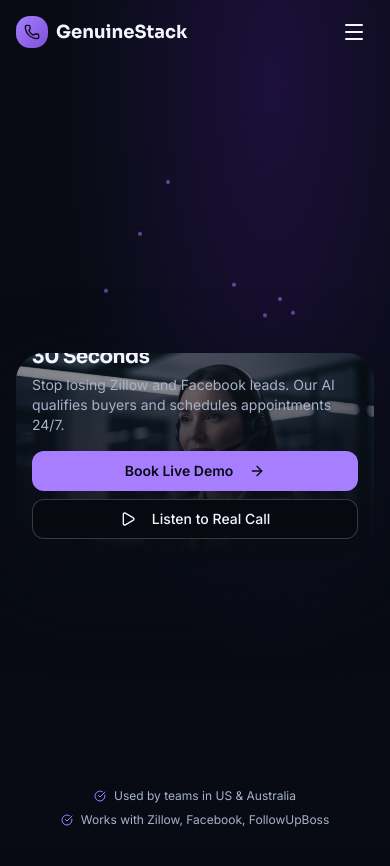
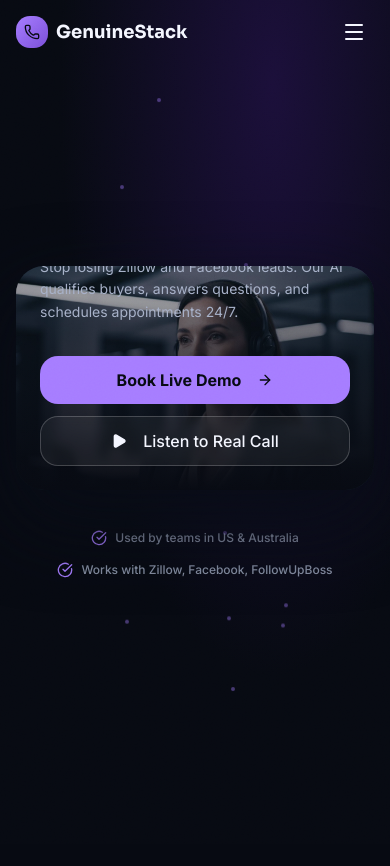
Before and after one commit to hamzaparvez-dev/voice-ai-landing-page, a React (Vite) app: page / in a window 390 px wide. Shown: the top 866 px of the page. Built offline with nearby package versions, Linux system fonts and the light colour scheme.

Commit message:
Refactor Hero component and remove animations
Refactor Hero component by removing GSAP animations and updating layout styles.

```diff
--- a/src/sections/Hero.tsx
+++ b/src/sections/Hero.tsx
@@ -1,127 +1,11 @@
-import { useEffect, useRef, useLayoutEffect } from 'react';
-import { gsap } from 'gsap';
-import { ScrollTrigger } from 'gsap/ScrollTrigger';
+import { useRef } from 'react';
 import { Button } from '@/components/ui/button';
 import { ArrowRight, Play, CheckCircle } from 'lucide-react';
-
-gsap.registerPlugin(ScrollTrigger);
 
 const CALENDLY_LINK = 'https://calendly.com/genuinestack/new-meeting';
 
 export default function Hero() {
   const sectionRef = useRef<HTMLElement>(null);
-  const cardRef = useRef<HTMLDivElement>(null);
-  const headlineRef = useRef<HTMLDivElement>(null);
-  const subheadlineRef = useRef<HTMLParagraphElement>(null);
-  const ctaRef = useRef<HTMLDivElement>(null);
-  const badgesRef = useRef<HTMLDivElement>(null);
-  const particlesRef = useRef<HTMLDivElement>(null);
-
-  // Auto-play entrance animation
-  useEffect(() => {
-    const ctx = gsap.context(() => {
-      const tl = gsap.timeline({ defaults: { ease: 'power3.out' } });
-
-      // Card entrance
-      tl.fromTo(cardRef.current,
-        { y: '18vh', scale: 0.92, opacity: 0 },
-        { y: 0, scale: 1, opacity: 1, duration: 0.9 }
-      );
-
-      // Headline words stagger
-      const words = headlineRef.current?.querySelectorAll('.word');
-      if (words) {
-        tl.fromTo(words,
-          { y: 40, opacity: 0 },
-          { y: 0, opacity: 1, stagger: 0.06, duration: 0.6 },
-          '-=0.5'
-        );
-      }
-
-      // Subheadline
-      tl.fromTo(subheadlineRef.current,
-        { y: 18, opacity: 0 },
-        { y: 0, opacity: 1, duration: 0.5 },
-        '-=0.3'
-      );
-
-      // CTAs
-      tl.fromTo(ctaRef.current,
-        { y: 18, opacity: 0 },
-        { y: 0, opacity: 1, duration: 0.5 },
-        '-=0.3'
-      );
-
-      // Badges
-      tl.fromTo(badgesRef.current,
-        { y: 20, opacity: 0 },
-        { y: 0, opacity: 1, duration: 0.5 },
-        '-=0.3'
-      );
-
-      // Particles
-      const particles = particlesRef.current?.querySelectorAll('.particle');
-      if (particles) {
-        tl.fromTo(particles,
-          { scale: 0, opacity: 0 },
-          { scale: 1, opacity: 0.9, stagger: 0.02, duration: 0.4 },
-          '-=0.5'
-        );
-      }
-    }, sectionRef);
-
-    return () => ctx.revert();
-  }, []);
-
-  // Scroll-driven exit animation
-  useLayoutEffect(() => {
-    const ctx = gsap.context(() => {
-      const scrollTl = gsap.timeline({
-        scrollTrigger: {
-          trigger: sectionRef.current,
-          start: 'top top',
-          end: '+=130%',
-          pin: true,
-          scrub: 0.6,
-          onLeaveBack: () => {
-            // Reset all elements to visible when scrolling back
-            gsap.set(cardRef.current, { x: 0, scale: 1, opacity: 1 });
-            gsap.set(headlineRef.current, { x: 0, opacity: 1 });
-            gsap.set(ctaRef.current, { y: 0, opacity: 1 });
-            gsap.set(badgesRef.current, { y: 0, opacity: 1 });
-          }
-        }
-      });
-
-      // EXIT phase (70% - 100%)
-      scrollTl.fromTo(cardRef.current,
-        { x: 0, scale: 1, opacity: 1 },
-        { x: '-28vw', scale: 0.86, opacity: 0.25, ease: 'power2.in' },
-        0.7
-      );
-
-      scrollTl.fromTo(headlineRef.current,
-        { x: 0, opacity: 1 },
-        { x: '-10vw', opacity: 0, ease: 'power2.in' },
-        0.7
-      );
-
-      scrollTl.fromTo(ctaRef.current,
-        { y: 0, opacity: 1 },
-        { y: '6vh', opacity: 0, ease: 'power2.in' },
-        0.75
-      );
-
-      scrollTl.fromTo(badgesRef.current,
-        { y: 0, opacity: 1 },
-        { y: '4vh', opacity: 0, ease: 'power2.in' },
-        0.75
-      );
-
-    }, sectionRef);
-
-    return () => ctx.revert();
-  }, []);
 
   const scrollToDemo = () => {
     const demoSection = document.querySelector('#demo');
@@ -135,30 +19,29 @@
   return (
     <section
       ref={sectionRef}
-      className="relative w-full h-screen bg-hero-gradient overflow-hidden z-10"
+      className="relative w-full min-h-screen bg-hero-gradient overflow-hidden z-10 flex flex-col items-center justify-center py-16"
     >
-      {/* Ambient particles inside card area */}
-      <div ref={particlesRef} className="absolute inset-0 pointer-events-none">
+      {/* Static Ambient particles - using CSS animations from index.css */}
+      <div className="absolute inset-0 pointer-events-none">
         {[...Array(15)].map((_, i) => (
           <div
             key={i}
-            className="particle absolute w-1 h-1 rounded-full bg-violet/60"
+            className="absolute w-1 h-1 rounded-full bg-violet/40 animate-float"
             style={{
-              left: `${20 + Math.random() * 60}%`,
-              top: `${20 + Math.random() * 50}%`,
-              animation: `float ${3 + Math.random() * 2}s ease-in-out infinite`,
-              animationDelay: `${Math.random() * 2}s`
+              left: `${10 + Math.random() * 80}%`,
+              top: `${10 + Math.random() * 80}%`,
+              animationDelay: `${Math.random() * 5}s`,
+              animationDuration: `${3 + Math.random() * 4}s`
             }}
           />
         ))}
       </div>
 
       {/* Main content container */}
-      <div className="relative w-full h-full flex items-center justify-center px-4 sm:px-6 lg:px-8 pt-16">
+      <div className="relative w-full max-w-7xl mx-auto px-4 sm:px-6 lg:px-8">
         {/* Hero Card */}
         <div
-          ref={cardRef}
-          className="relative w-full max-w-5xl aspect-[16/9] sm:aspect-[16/9] max-h-[520px] rounded-[28px] overflow-hidden shadow-card card-border-glow"
+          className="relative w-full max-w-5xl mx-auto aspect-[16/10] sm:aspect-[16/9] max-h-[600px] rounded-[28px] overflow-hidden shadow-card card-border-glow transition-all duration-1000 ease-out translate-y-0 opacity-100"
         >
           {/* Card background image */}
           <img
@@ -167,21 +50,21 @@
             className="absolute inset-0 w-full h-full object-cover"
           />
 
-          {/* Card overlay gradient - stronger on mobile */}
-          <div className="absolute inset-0 bg-gradient-to-t from-navy via-navy/70 to-navy/30 sm:bg-card-overlay" />
+          {/* Card overlay gradient */}
+          <div className="absolute inset-0 bg-gradient-to-t from-navy via-navy/70 to-navy/20 sm:bg-card-overlay" />
 
           {/* Card content */}
-          <div className="absolute inset-0 flex flex-col justify-end p-4 sm:p-6 lg:p-10">
+          <div className="absolute inset-0 flex flex-col justify-end p-6 sm:p-10 lg:p-14">
             {/* Micro label */}
-            <span className="font-mono text-[10px] sm:text-xs uppercase tracking-[0.12em] text-violet mb-2 sm:mb-4">
+            <span className="font-mono text-[10px] sm:text-xs uppercase tracking-[0.15em] text-violet-light mb-3">
               GenuineStack AI Voice Platform
             </span>
 
             {/* Headline */}
-            <div ref={headlineRef} className="mb-2 sm:mb-4">
-              <h1 className="font-heading font-bold text-xl sm:text-3xl lg:text-5xl xl:text-6xl text-text-primary leading-[1.05] tracking-tight">
+            <div className="mb-4">
+              <h1 className="font-heading font-bold text-2xl sm:text-4xl lg:text-5xl xl:text-6xl text-text-primary leading-[1.1] tracking-tight">
                 {headlineWords.map((word, i) => (
-                  <span key={i} className="word inline-block mr-[0.2em]">
+                  <span key={i} className="inline-block mr-[0.25em]">
                     {word}
                   </span>
                 ))}
@@ -189,15 +72,12 @@
             </div>
 
             {/* Subheadline */}
-            <p
-              ref={subheadlineRef}
-              className="text-sm sm:text-base lg:text-lg text-text-secondary max-w-xl mb-4 sm:mb-6"
-            >
-              Stop losing Zillow and Facebook leads. Our AI qualifies buyers and schedules appointments 24/7.
+            <p className="text-sm sm:text-base lg:text-lg text-text-secondary max-w-xl mb-8 leading-relaxed">
+              Stop losing Zillow and Facebook leads. Our AI qualifies buyers, answers questions, and schedules appointments 24/7.
             </p>
 
             {/* CTAs */}
-            <div ref={ctaRef} className="flex flex-col sm:flex-row gap-2 sm:gap-4">
+            <div className="flex flex-col sm:flex-row gap-3 sm:gap-4">
               <a
                 href={CALENDLY_LINK}
                 target="_blank"
@@ -206,38 +86,33 @@
               >
                 <Button
                   size="lg"
-                  className="w-full sm:w-auto bg-violet hover:bg-violet-dark text-navy font-semibold px-4 sm:px-6 lg:px-8 text-sm sm:text-base"
+                  className="w-full sm:w-auto bg-violet hover:bg-violet-dark text-navy font-bold px-8 py-6 text-base rounded-xl transition-transform active:scale-95"
                 >
                   Book Live Demo
-                  <ArrowRight className="w-4 h-4 ml-2" />
+                  <ArrowRight className="w-5 h-5 ml-2" />
                 </Button>
               </a>
               <Button
                 size="lg"
                 variant="outline"
-                className="w-full sm:w-auto border-white/20 text-text-primary hover:bg-white/10 px-4 sm:px-6 lg:px-8 text-sm sm:text-base"
+                className="w-full sm:w-auto border-white/20 bg-white/5 backdrop-blur-sm text-text-primary hover:bg-white/10 px-8 py-6 text-base rounded-xl transition-transform active:scale-95"
                 onClick={scrollToDemo}
               >
-                <Play className="w-4 h-4 mr-2" />
+                <Play className="w-5 h-5 mr-2 fill-current" />
                 Listen to Real Call
               </Button>
             </div>
           </div>
         </div>
-      </div>
 
-      {/* Trust badges */}
-      <div
-        ref={badgesRef}
-        className="absolute bottom-4 sm:bottom-6 left-0 right-0 px-4 sm:px-6 lg:px-8"
-      >
-        <div className="max-w-5xl mx-auto flex flex-col sm:flex-row items-center justify-center gap-2 sm:gap-8">
-          <div className="flex items-center gap-2 text-text-secondary text-xs sm:text-sm">
-            <CheckCircle className="w-3 h-3 sm:w-4 sm:h-4 text-violet" />
+        {/* Trust badges - Positioned below card for better mobile flow */}
+        <div className="mt-10 flex flex-col sm:flex-row items-center justify-center gap-4 sm:gap-10">
+          <div className="flex items-center gap-2 text-text-secondary/80 text-xs sm:text-sm font-medium">
+            <CheckCircle className="w-4 h-4 text-violet" />
             <span>Used by teams in US & Australia</span>
           </div>
-          <div className="flex items-center gap-2 text-text-secondary text-xs sm:text-sm">
-            <CheckCircle className="w-3 h-3 sm:w-4 sm:h-4 text-violet" />
+          <div className="flex items-center gap-2 text-text-secondary/80 text-xs sm:text-sm font-medium">
+            <CheckCircle className="w-4 h-4 text-violet" />
             <span>Works with Zillow, Facebook, FollowUpBoss</span>
           </div>
         </div>
```
